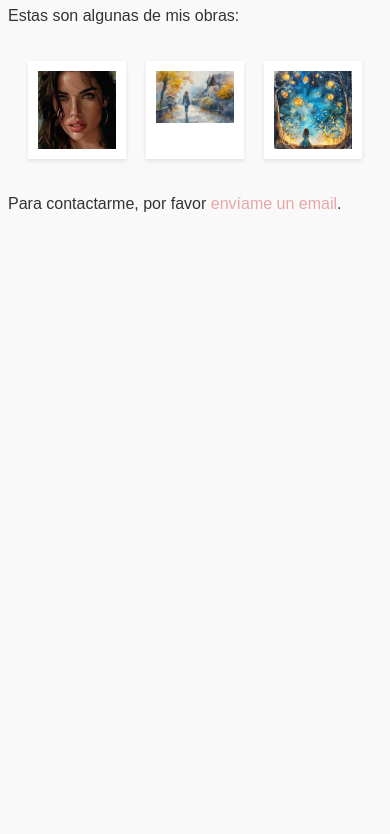
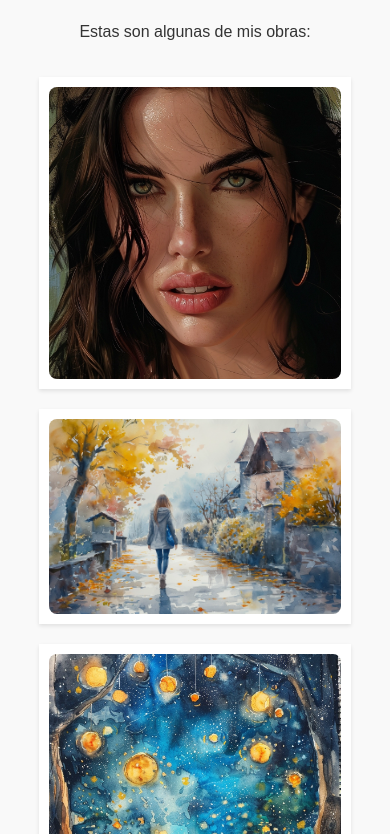
Before and after one commit to YouDevs/geleria, a plain HTML site: page index.html in a window 390 px wide. Shown: the part 110-944 px from the top of the page. Before the commit the page ends 844 px from the top, so only its background shows below. Drawn offline with Linux system fonts and the light colour scheme.

Commit message:
ajustes visuales

```diff
--- a/index.html
+++ b/index.html
@@ -7,8 +7,18 @@
         <style>
             body {
                 background-color: #F9F9F9;
-            font-family: Arial, sans-serif;
+                font-family: 'Arial', sans-serif;
                 color: #333333;
+                margin: 0;
+                padding: 0;
+                display: flex;
+                flex-direction: column;
+                align-items: center;
+                text-align: center;
+            }
+
+            h1, p {
+                max-width: 800px; /* Ajusta este valor según prefieras */
             }
 
             .container {
@@ -16,6 +26,8 @@
                 grid-template-columns: repeat(3, 1fr);
                 grid-gap: 20px;
                 padding: 20px;
+                width: 80%; /* Ajusta al ancho deseado */
+                max-width: 1200px; /* Evita que la cuadrícula se vuelva demasiado ancha en pantallas grandes */
             }
 
             .img-box {
@@ -28,15 +40,29 @@
                 width: 100%;
                 height: auto;
                 display: block;
+                border-radius: 8px; /* Añade bordes redondeados a las imágenes */
             }
 
             a, a:visited {
                 color: #E9A6A6;
                 text-decoration: none;
+                font-weight: bold; /* Hace que el enlace sea más notorio */
             }
 
             a:hover {
                 text-decoration: underline;
+            }
+
+            @media (max-width: 768px) {
+                .container {
+                    grid-template-columns: repeat(2, 1fr); /* Cambia a 2 columnas en pantallas más pequeñas */
+                }
+            }
+
+            @media (max-width: 480px) {
+                .container {
+                    grid-template-columns: 1fr; /* Una sola columna para pantallas muy pequeñas */
+                }
             }
         </style>
 
```
Lines whose indentation alone changed are shown as unchanged.
